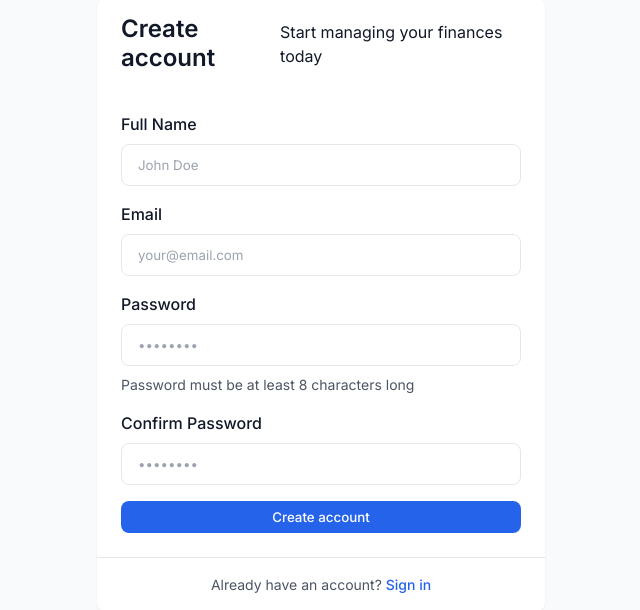
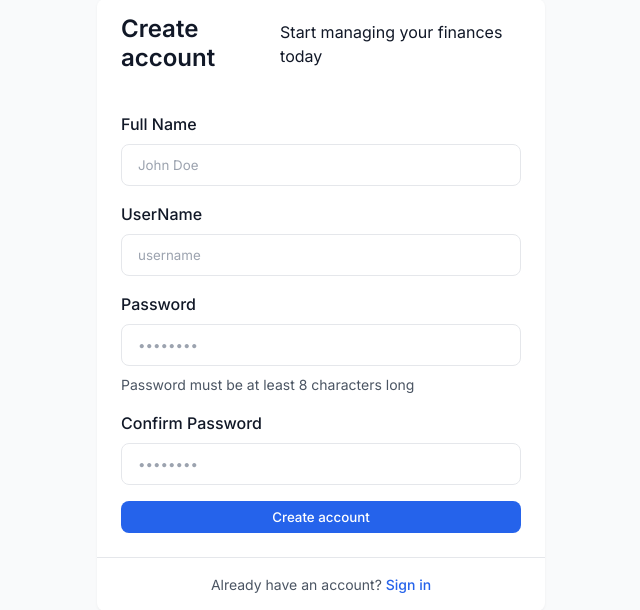
Before and after one commit to Keerthi-Vijaibabu/Expense_tracker, a Flask app: page /register in a window 1280 px wide. Shown: the part 103-713 px from the top of the page, without its empty margins (319-959 px from the left). Run offline with Flask 3, Linux system fonts and the light colour scheme.

Commit message:
Committed on 7th

```diff
--- a/app.py
+++ b/app.py
@@ -33,9 +33,10 @@ def login():
 def register():
     error = None
     if request.method == 'POST':
+        full_name = request.form['name'].strip()
         username = request.form['username'].strip()
-        password = request.form['password']
-        confirm = request.form['confirmPassword']
+        password = request.form['password'].strip()
+        confirm = request.form['confirmPassword'].strip()
 
         # Check if passwords match
         if password != confirm:
@@ -46,7 +47,7 @@ def register():
             if cursor.fetchone():
                 error = "Username already exists"
             else:
-                cursor.execute("INSERT INTO users (username, password) VALUES (%s, %s)", (username, password))
+                cursor.execute("INSERT INTO users (username, password, name) VALUES (%s, %s, %s)", (username, password, full_name))
                 db.commit()
                 return redirect('/login')
 
--- a/templates/register.html
+++ b/templates/register.html
@@ -97,12 +97,12 @@
                 />
               </div>
               <div class="form-group">
-                <label for="email">Email</label>
+                <label for="username">UserName</label>
                 <input
-                  type="email"
-                  id="email"
+                  type="text"
+                  id="username"
                   class="form-input"
-                  placeholder="your@email.com"
+                  placeholder="username"
                   required
                 />
               </div>
```
